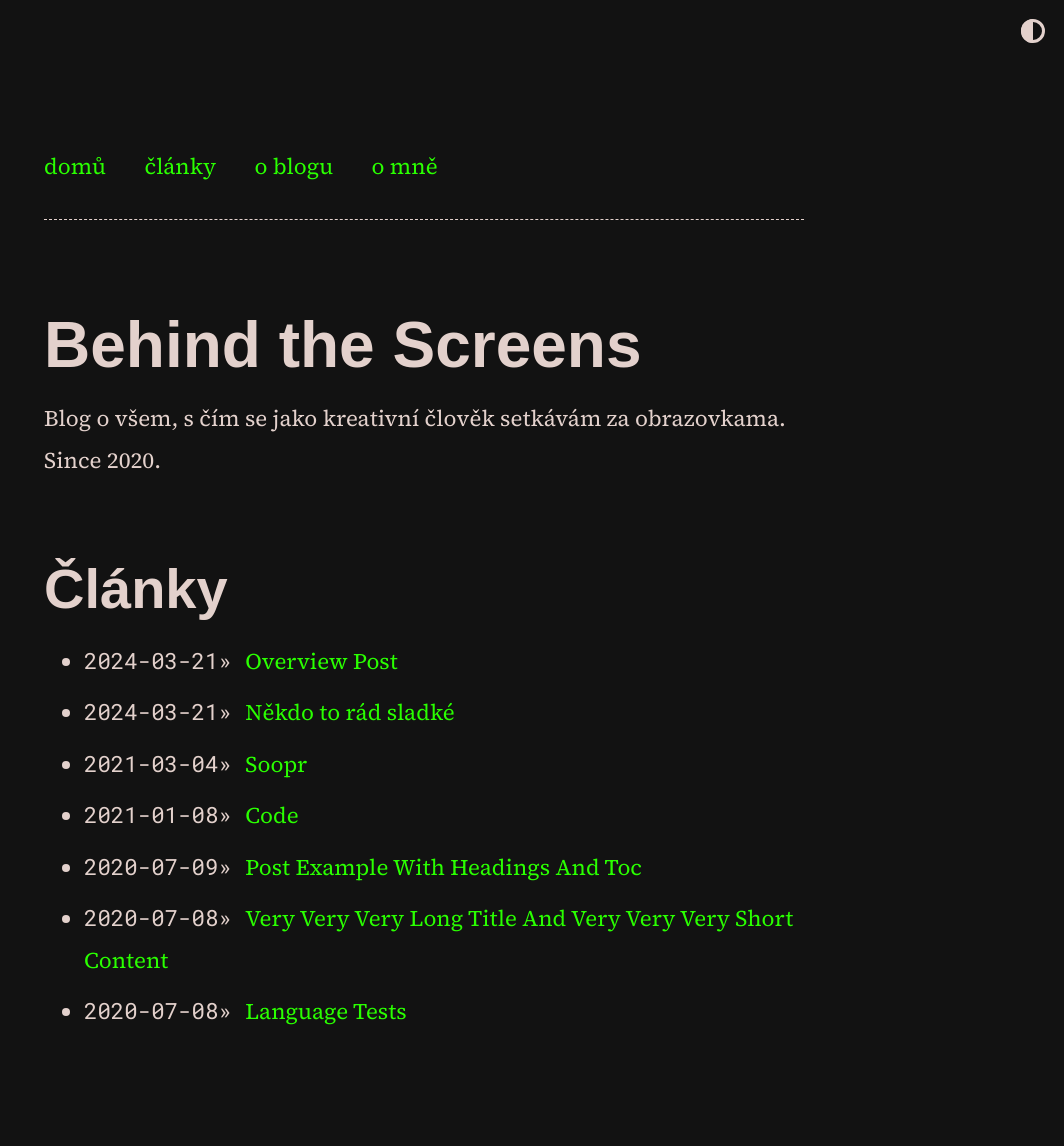
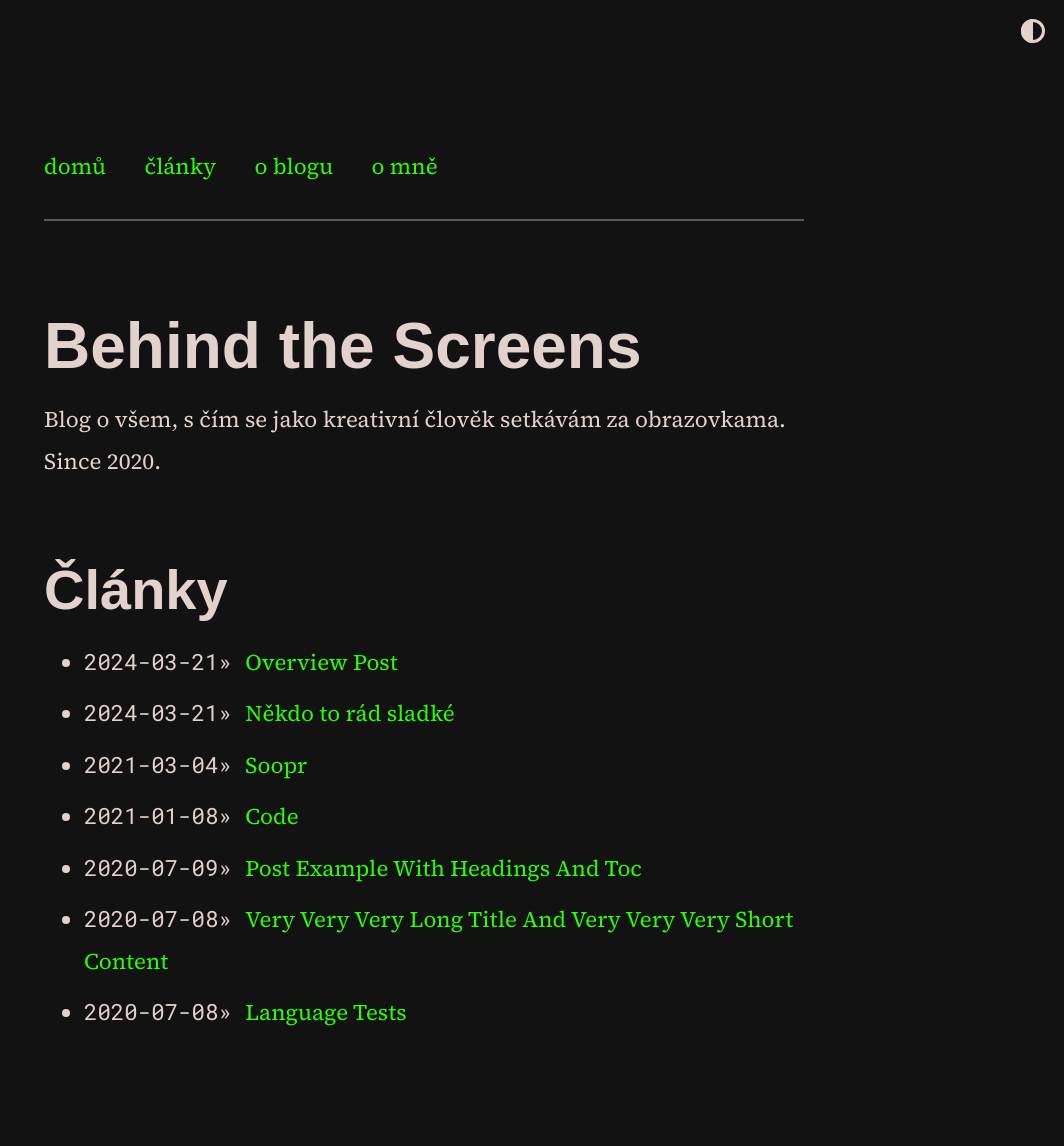
Before and after one commit to scherrer-txt/bts, a Jekyll site: the page built from index.md, in a window 1280 px wide. Shown: the whole page, without its empty margins (216-1280 px from the left). Built offline with Jekyll 4.4.1, drawn with Linux system fonts in a browser that asks for light colours; some web fonts are replaced; a script that is not in the unit is left out.

Commit message:
Update moonwalk.scss

```diff
--- a/_sass/moonwalk.scss
+++ b/_sass/moonwalk.scss
@@ -154,7 +154,7 @@
   html, body  {
       --headings: #E3D1CC;
       --links: #2AFF00;
-      --links-hover: #8aeb6a;
+      --links-hover: #ffff00;
       --highlight: #b20000;
       --bg: #121212;
       --bg-secondary: #0A0A0A;
@@ -198,6 +198,7 @@
 }
   a:hover {
     color: var(--links-hover);
+    text-decoration-line: underline;
 }
 *:target { background-color: var(--bg-secondary); }
 
@@ -236,8 +237,8 @@
   outline: none;
 }
 .dashed {
-  border-top: 1px var(--text) dashed;
-  margin: 0.5em 0;
+  border-top: 2px var(--code-text) solid;
+  margin: 1em 0;
 }
 mark {
   padding: 0.4em;
```
